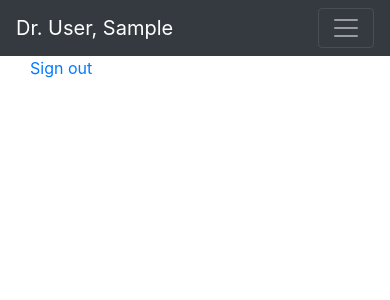
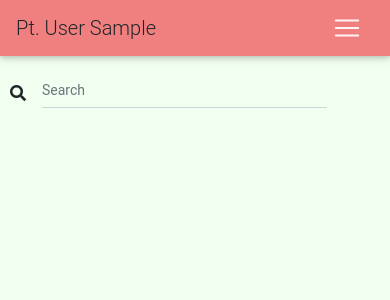
Before and after one commit to CampaUTN/kineapp-backend, a Django app: page / in a window 390 px wide. Shown: the top 300 px of the page. Run offline with Django 3.2, Linux system fonts and the light colour scheme; the visitor is signed in with stand-in values (Sample User, id 1); some libraries are stand-ins or nearby versions.

Commit message:
Better visual design

```diff
--- a/kinesio/kinesioapp/templates/kinesioapp/index.html
+++ b/kinesio/kinesioapp/templates/kinesioapp/index.html
@@ -1,65 +1,28 @@
 {% extends "layout/base.html" %}
+{% load static %}
 
 {% block title %}
-    KinesioApp Login
-{% endblock %}
-
-{% block head %}
-    <!-- Google Api -->
-    <script src="https://apis.google.com/js/platform.js" async defer></script>
-    <meta name="google-signin-client_id" content="989785370858-vo6q8dpnjs4d5gr08k6s0to4opp1repi.apps.googleusercontent.com">
+    KinesioApp
 {% endblock %}
 
 {% block body %}
-    <div class="col-md-4 center-block">
-        <div class="g-signin2" data-onsuccess="onSignIn"></div>
-
-        {% if user.is_authenticated %}
-            <a href="{% url "index" %}" onclick="signOut()">Sign out</a>
-        {% endif %}
-
-    </div>
-{% endblock %}
-
-{% block javascript %}
-    <script>
-        function onSignIn(googleUser) {
-            var id_token = googleUser.getAuthResponse().id_token;
-
-            sessionStorage.setItem('google_token', id_token);
-
-            $.ajax({
-                type: 'POST',
-                url: '{% url "user_exists" %}',
-                data: {
-                    'google_token': id_token
-                },
-                success: function(response, textStatus, xhr) {
-                    if(xhr.status == 200 ){
-                        $('.modal-content').load('{% url "secret_questions_view" %}',function(){
-                            $('#modalGeneric').modal({show:true});
-                        });
-                    } else {
-                        $('.modal-content').html("<label>Actualmente no contas con un usuario. Descargate la app para regitrarte</label>")
-                        $('#modalGeneric').modal({show:true});
-                    }
-
-                },
-                error: function(){
-
-
-                }});
-        }
-    </script>
-
-    <script>
-        function signOut() {
-            var auth2 = gapi.auth2.getAuthInstance();
-            auth2.signOut().then(function () {
-                console.log("Deslogear de Django al user")
-            });
-            auth2.disconnect();
-        }
-    </script>
+    {% if not user.is_authenticated %}
+        <div class="text-center animated fadeInUp">
+            <img src="{% static "images/logo.png" %}" class="img-fluid logo_image_index" alt="Temporal Logo" >
+            <div style="margin-bottom: 15px">
+                <h1 class="display-3 logo_title_index" ><strong>KinesioApp</strong></h1>
+                <h1 class="display-5 logo_title_index">Temporal Slogan</h1>
+            </div>
+            <div class="google_center">
+                <div id="my-signin2"></div>
+            </div>
+        </div>
+        <script src="https://apis.google.com/js/platform.js?onload=renderButton" async defer></script>
+    {% else %}
+        <div class="row">
+            <div class="col-md-4" style="padding-left: 25px">{% include "kinesioapp/users/sidebar.html" %}</div>
+            <div id="data_content" class="col-md-8 data" ></div>
+        </div>
+    {% endif %}
 
 {% endblock %}
--- a/kinesio/kinesioapp/templates/layout/base.html
+++ b/kinesio/kinesioapp/templates/layout/base.html
@@ -13,27 +13,38 @@
     <script src="https://ajax.googleapis.com/ajax/libs/jquery/3.4.1/jquery.min.js"></script>
     <script src="https://cdnjs.cloudflare.com/ajax/libs/popper.js/1.14.7/umd/popper.min.js" integrity="sha384-UO2eT0CpHqdSJQ6hJty5KVphtPhzWj9WO1clHTMGa3JDZwrnQq4sF86dIHNDz0W1" crossorigin="anonymous"></script>
 
+    <!-- Font Awesome -->
+    <link rel="stylesheet" href="https://use.fontawesome.com/releases/v5.8.2/css/all.css">
+
     <!-- Bootstrap 4 -->
     <link rel="stylesheet" href="https://stackpath.bootstrapcdn.com/bootstrap/4.3.1/css/bootstrap.min.css" integrity="sha384-ggOyR0iXCbMQv3Xipma34MD+dH/1fQ784/j6cY/iJTQUOhcWr7x9JvoRxT2MZw1T" crossorigin="anonymous">
     <script src="https://stackpath.bootstrapcdn.com/bootstrap/4.3.1/js/bootstrap.min.js" integrity="sha384-JjSmVgyd0p3pXB1rRibZUAYoIIy6OrQ6VrjIEaFf/nJGzIxFDsf4x0xIM+B07jRM" crossorigin="anonymous"></script>
 
-    {% block head %}{% endblock %}
+    <!-- Google Api -->
+    <script src="https://apis.google.com/js/platform.js" async defer></script>
+    <meta name="google-signin-client_id" content="989785370858-vo6q8dpnjs4d5gr08k6s0to4opp1repi.apps.googleusercontent.com">
 
+    <!-- Material Design Bootstrap -->
+    <link href="https://cdnjs.cloudflare.com/ajax/libs/mdbootstrap/4.8.7/css/mdb.min.css" rel="stylesheet">
+    <!-- MDB core JavaScript -->
+    <script type="text/javascript" src="https://cdnjs.cloudflare.com/ajax/libs/mdbootstrap/4.8.7/js/mdb.min.js"></script>
+
+    <link  rel="stylesheet" href="{% static "css/main.css" %}">
+    <script src="{% static "js/index.js" %}"></script>
 </head>
 
-    <body data-spy="scroll" data-target="#header">
+<body data-spy="scroll" data-target="#header" class="">
+
 {% include 'layout/navbar.html' %}
-    <div class="container">
+<div>
     {% block body %}{% endblock %}
 
 </div>
-
-    <div class="modal fade" id="modalGeneric" role="dialog">
-        <div class="modal-dialog">
+<div id="modalGeneric" class="modal fade" role="dialog" aria-hidden="true" tabindex="-1">
+    <div class="modal-dialog" role="document">
         <div class="modal-content">
         </div>
     </div>
 </div>
-    {% block javascript %}{% endblock %}
 </body>
 </html>
--- a/kinesio/kinesioapp/templates/layout/navbar.html
+++ b/kinesio/kinesioapp/templates/layout/navbar.html
@@ -1,17 +1,31 @@
-<nav class="navbar navbar-expand-sm bg-dark navbar-dark">
+<nav class="mb-1 navbar navbar-expand-lg navbar-dark">
     {% if user.is_authenticated %}
-        <a class="navbar-brand" href="#">Dr. {{ request.user }}</a>
+        {% if user.license %}
+            <a class="navbar-brand disabled">Dr. {{ user.last_name }} {{ user.first_name }}</a>
+        {% else %}
+            <a class="navbar-brand disabled">Pt. {{ user.last_name }} {{ user.first_name }}</a>
+        {% endif %}
+    {% else %}
+        <a class="navbar-brand disabled">KinesioApp</a>
     {% endif %}
-    <button class="navbar-toggler" type="button" data-toggle="collapse" data-target="#navbarSupportedContent" aria-controls="navbarSupportedContent" aria-expanded="false" aria-label="Toggle navigation">
+
+    <button class="navbar-toggler" type="button" data-toggle="collapse" data-target="#navbarSupportedContent-4"
+            aria-controls="navbarSupportedContent-4" aria-expanded="false" aria-label="Toggle navigation">
         <span class="navbar-toggler-icon"></span>
     </button>
-
-    <div class="collapse navbar-collapse" id="navbarSupportedContent">
-        <ul class="navbar-nav mr-auto">
-            <!-- we need this empty section to align the rest to the right -->
+    <div class="collapse navbar-collapse" id="navbarSupportedContent-4">
+        <ul class="navbar-nav ml-auto">
+            {% if user.is_authenticated %}
+                <li class="nav-item dropdown">
+                    <a class="nav-link dropdown-toggle" id="navbarDropdownMenuLink-4" data-toggle="dropdown"
+                       aria-haspopup="true" aria-expanded="false">
+                        <i class="fas fa-user-md"></i> Profile </a>
+                    <div class="dropdown-menu dropdown-menu-right dropdown-info" aria-labelledby="navbarDropdownMenuLink-4">
+                        <a class="dropdown-item text-center" href="#">My account</a>
+                        <a class="dropdown-item text-center" onclick="signOut()"><i class="fas fa-sign-out-alt"></i> Log out</a>
+                    </div>
+                </li>
+            {% endif %}
         </ul>
-        <a class="nav-link disabled" href="#">icon 1</a>
-        <a class="nav-link disabled" href="#">icon 2</a>
-        <a class="nav-link disabled" href="#">icon 3</a>
     </div>
 </nav>
```
Also changed, not shown: kinesio/kinesioapp/templates/kinesioapp/login/secret_question.html (+20 -51 lines). Lines whose indentation alone changed are shown as unchanged.
